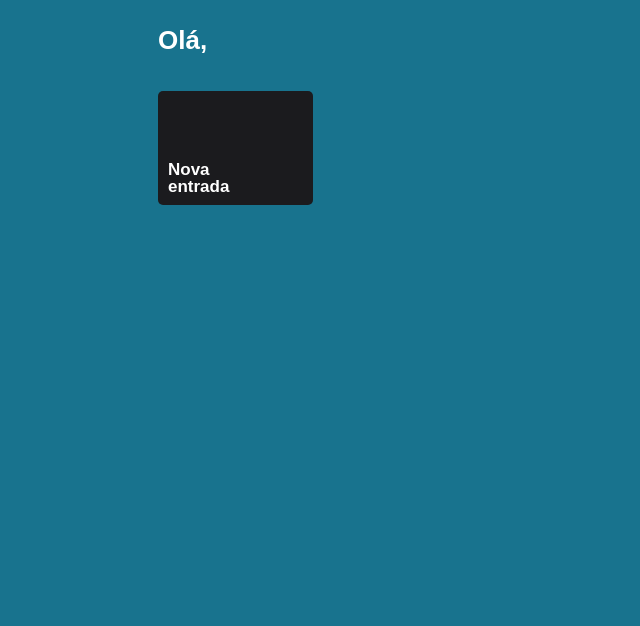
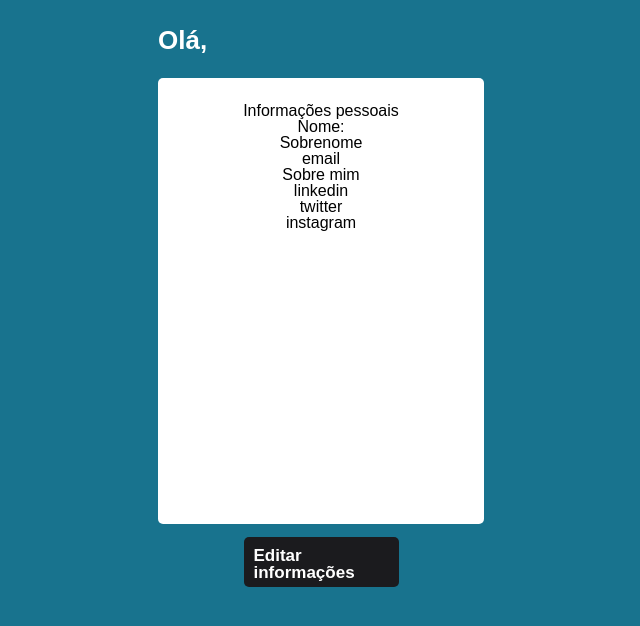
Before and after one commit to victordracxler/customprofile-front, a React (Create React App) app: page /home in a window 1280 px wide. Shown: the top 626 px of the page, without its empty margins (319-959 px from the left). Built offline with nearby package versions, Linux system fonts and the light colour scheme.

Commit message:
basic info page layout

```diff
--- a/public/index.html
+++ b/public/index.html
@@ -44,5 +44,14 @@
 
       To begin the development, run `npm start` or `yarn start`.
       To create a production bundle, use `npm run build` or `yarn build`.
-    --></body>
+    -->
+		<script
+			type="module"
+			src="https://unpkg.com/ionicons@7.1.0/dist/ionicons/ionicons.esm.js"
+		></script>
+		<script
+			nomodule
+			src="https://unpkg.com/ionicons@7.1.0/dist/ionicons/ionicons.js"
+		></script>
+	</body>
 </html>
--- /dev/null
+++ b/src/components/PersonalInfo.js
@@ -0,0 +1,35 @@
+import axios from 'axios';
+import { useContext, useState } from 'react';
+import { useNavigate } from 'react-router-dom';
+import styled from 'styled-components';
+import UserContext from '../context/UserContext';
+
+export default function PersonalInfo(params) {
+	return (
+		<>
+			<InfoWrapper>
+				<h1>Informações pessoais</h1>
+				<img src="" alt="" />
+				<h2>Nome:</h2>
+				<h2>Sobrenome</h2>
+
+				<h2>email</h2>
+				<h2>Sobre mim</h2>
+				<h2>linkedin</h2>
+				<h2>twitter</h2>
+				<h2>instagram</h2>
+			</InfoWrapper>
+		</>
+	);
+}
+
+const InfoWrapper = styled.div`
+	width: 326px;
+	height: 446px;
+	background-color: #ffffff;
+	border-radius: 5px;
+	display: flex;
+	flex-direction: column;
+	align-items: center;
+	padding: 25px 12px 10px 12px;
+`;
--- a/src/pages/MainPage.js
+++ b/src/pages/MainPage.js
@@ -2,6 +2,7 @@ import { useContext } from 'react';
 import { useNavigate } from 'react-router-dom';
 import styled from 'styled-components';
 import UserContext from '../context/UserContext';
+import PersonalInfo from '../components/PersonalInfo';
 
 export default function MainPage() {
 	const { user, bearer } = useContext(UserContext);
@@ -24,6 +25,7 @@ export default function MainPage() {
 				<h1>Olá, {user}</h1>
 				<ion-icon name="exit-outline"></ion-icon>
 			</Title>
+			<PersonalInfo />
 
 			<BttnsWrapper>
 				<AddEntryBttn
@@ -35,7 +37,7 @@ export default function MainPage() {
 						name="add-circle-outline"
 						onClick={() => signOut()}
 					></ion-icon>
-					<h2>Nova entrada</h2>
+					<h2>Editar informações</h2>
 				</AddEntryBttn>
 			</BttnsWrapper>
 		</PageWrapper>
@@ -69,14 +71,14 @@ export const Title = styled.div`
 const BttnsWrapper = styled.div`
 	display: flex;
 	align-items: center;
-	justify-content: space-between;
+	justify-content: center;
 	width: 326px;
 	margin-top: 13px;
 `;
 
 export const AddEntryBttn = styled.div`
 	width: 155px;
-	height: 114px;
+	height: 50px;
 	background-color: #1b1b1e;
 	color: #ffffff;
 	border-radius: 5px;
--- a/src/pages/SignUpPage.js
+++ b/src/pages/SignUpPage.js
@@ -6,7 +6,7 @@ export default function SignUpPage() {
 	const navigate = useNavigate();
 	return (
 		<>
-			<LogoTitle>MyWallet</LogoTitle>
+			<LogoTitle>MyCustomProfile</LogoTitle>
 			<SignUpForm />
 
 			<SignUpLink onClick={() => navigate('/')}>
```
